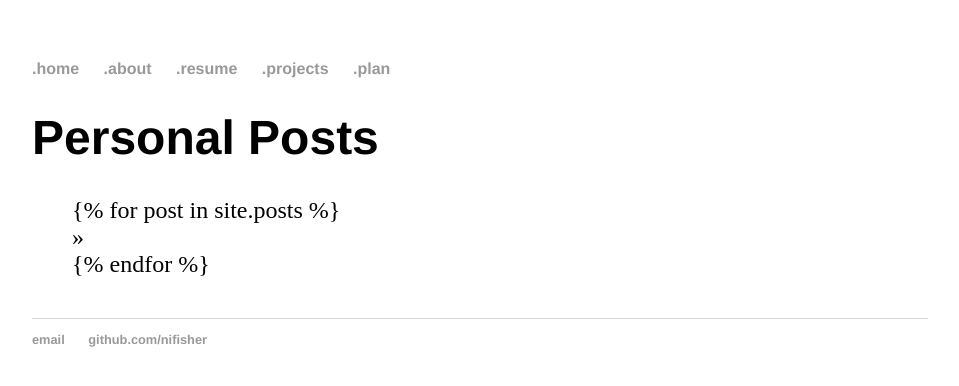
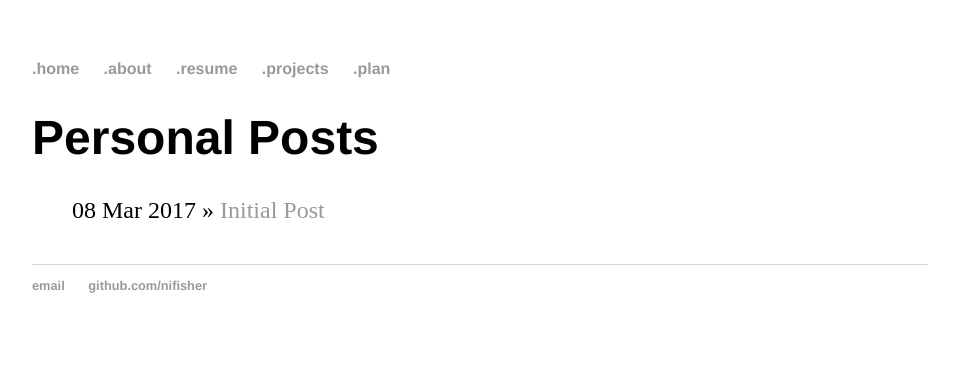
Before and after one commit to nifisher/nifisher.github.io, a Jekyll site: the page built from blog/index.html, in a window 1280 px wide. Shown: the top 386 px of the page, without its empty margins (160-1119 px from the left). Built offline with Jekyll 4.4.1, drawn with Linux system fonts in a browser that asks for light colours.

Commit message:
and these

```diff
--- a/blog/atom.xml
+++ b/blog/atom.xml
@@ -8,7 +8,7 @@ layout: feed
         <link href="http://nifisher.github.io/blog/atom.xml" rel="self"/>
         <link href="http://nifisher.github.io/blog"/>
         <updated>{{ site.time | date_to_xmlschema }}</updated>
-        <id>http://hankquinlan.github.io/blog</id>
+        <id>http://nifisher.github.io/blog</id>
         <author>
                 <name>NIFisher</name>
                 <email>fisherni@gmail.com</email>
--- a/blog/index.html
+++ b/blog/index.html
@@ -5,7 +5,7 @@ title: Personal Posts
         <h1>{{ page.title }}</h1>
         <ul class="posts">
 
-          &lbrace;&percnt; for post in site.posts &percnt;&rbrace;
+           {% for post in site.posts %}
             <li><span>{{ post.date | date_to_string }}</span> » <a href="{{ post.url }}" title="{{ post.title }}">{{ post.title }}</a></li>
-          &lbrace;&percnt; endfor &percnt;&rbrace;
+            {% endfor %}
         </ul>
```
